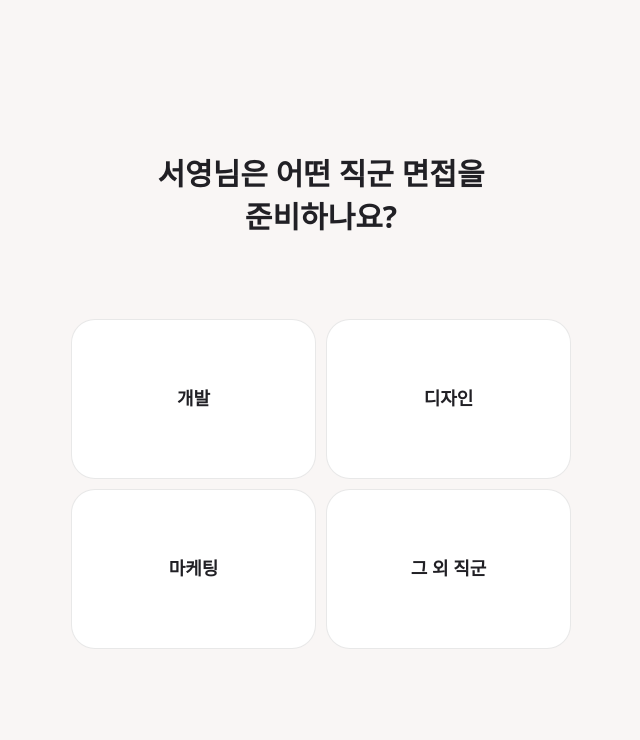
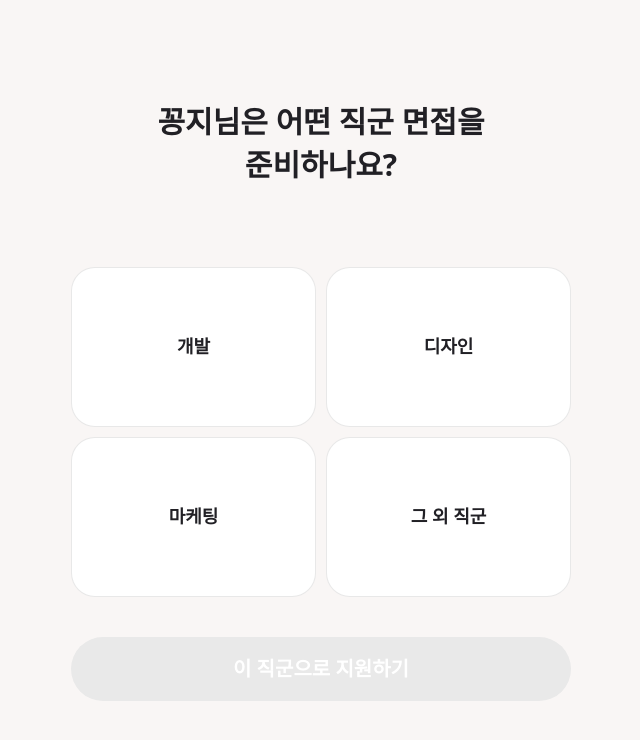
Before and after one commit to Nexters/Spurt, a Next.js app: page /selectJob in a window 1280 px wide. Shown: the top 740 px of the page, without its empty margins (319-959 px from the left). Built offline with nearby package versions, Linux system fonts and the light colour scheme.

Commit message:
로그인/직군 선택 화면 수정

```diff
--- a/components/pc/Keywords/Buttons/button-xl.tsx
+++ b/components/pc/Keywords/Buttons/button-xl.tsx
@@ -1,7 +1,13 @@
-const ButtonXl = ({ ...props }) => {
+interface ButtonXlProps extends React.ButtonHTMLAttributes<HTMLButtonElement> {
+  styles: string;
+}
+
+const ButtonXl = ({ styles, ...props }: ButtonXlProps) => {
   return (
     <button
-      className="h-16 w-[500px] bg-gray-700 text-white text-title5 rounded-full"
+      className={
+        "h-16 w-[500px] text-white text-heading1 rounded-[50px] " + styles
+      }
       {...props}
     ></button>
   );
--- a/components/pc/Keywords/Buttons/jobBtn.tsx
+++ b/components/pc/Keywords/Buttons/jobBtn.tsx
@@ -1,20 +1,16 @@
 interface JobBtnProps extends React.ButtonHTMLAttributes<HTMLButtonElement> {
-  index: number;
+  job?: boolean;
 }
 
-const JobBtn = ({ index, ...props }: JobBtnProps) => {
-  let styles =
-    "w-[245px] h-40 px-[59px] py-[69px] text-body1 flex justify-center items-center gap-[10px] bg-white rounded-3xl border border-gray_line hover:bg-main-100 hover:border-main_lines";
-
-  if (index % 2 == 0) {
-    styles += " mr-[10px]";
-  }
-
-  if (index < 2) {
-    styles += " mb-[10px]";
-  }
-
-  return <button className={styles} {...props}></button>;
+const JobBtn = ({ job, ...props }: JobBtnProps) => {
+  return (
+    <>
+      <button
+        className="w-[245px] h-40 px-[59px] py-[69px] text-body1 flex justify-center items-center gap-[10px] bg-white rounded-3xl border border-gray_line hover:bg-main-100 hover:border-main_lines"
+        {...props}
+      ></button>
+    </>
+  );
 };
 
 export default JobBtn;
--- a/pages/selectJob.tsx
+++ b/pages/selectJob.tsx
@@ -1,19 +1,35 @@
-import JobBtn from '@/components/pc/Keywords/Buttons/jobBtn';
+import ButtonXl from "@/components/pc/Keywords/Buttons/button-xl";
+import JobBtn from "@/components/pc/Keywords/Buttons/jobBtn";
+import { useState } from "react";
 
 const SelectJob = () => {
+  const jobValue = ["개발", "디자인", "마케팅", "그 외 직군"];
+  const [job, setJob] = useState(false);
+  const handleClick = () => {
+    setJob(true);
+    return;
+  };
   return (
     <div className="flex flex-col items-center justify-center h-screen">
       <div className="text-title1 text-center mb-[80px]">
-            <p>{'서영'}님은 어떤 직군 면접을</p>
+        <p>{"꽁지"}님은 어떤 직군 면접을</p>
         <p>준비하나요?</p>
       </div>
-         <div className="flex flex-row justify-center">
-            <JobBtn index={0}>개발</JobBtn>
-            <JobBtn index={1}>디자인</JobBtn>
+      <div className="flex-col gap-[10px] mb-[40px] grid grid-cols-2">
+        {jobValue.map((item) => {
+          return (
+            <JobBtn key={item} onClick={handleClick}>
+              {item}
+            </JobBtn>
+          );
+        })}
       </div>
-         <div className="flex flex-row justify-center">
-            <JobBtn index={2}>마케팅</JobBtn>
-            <JobBtn index={3}>그 외 직군</JobBtn>
+      <div>
+        {job ? (
+          <ButtonXl styles="bg-gray-700">이 직군으로 지원하기</ButtonXl>
+        ) : (
+          <ButtonXl styles="bg-gray-200">이 직군으로 지원하기</ButtonXl>
+        )}
       </div>
     </div>
   );
--- a/pages/signin.tsx
+++ b/pages/signin.tsx
@@ -1,17 +1,17 @@
-import LoginBtn from '@/components/pc/Keywords/login-btn';
-import { useSession } from 'next-auth/react';
-import Logo from '../img/Group 2609434.svg';
+import LoginBtn from "@/components/pc/Keywords/login-btn";
+import { useSession } from "next-auth/react";
+import Logo from "../img/Group 2609434.svg";
 
 export default function Signin() {
   const { status, data: session } = useSession();
 
-   const isLogin = !!session && status === 'authenticated';
-   const token = isLogin ? session.access_token : '';
+  const isLogin = !!session && status === "authenticated";
+  const token = isLogin ? session.access_token : "";
 
   return (
     <div className="flex flex-col items-center justify-center h-screen">
       <Logo />
-         <div className="mt-[50px] mb-[100px] text-title1 text-center">
+      <div className="mt-[50px] mb-[100px] text-title2 text-gray-700 text-center">
         <p>마지막 관문, 면접까지</p>
 
         <p>차근차근 스퍼트와 함께 준비해요</p>
--- a/tailwind.config.js
+++ b/tailwind.config.js
@@ -9,7 +9,8 @@ module.exports = {
     extend: {
       backgroundImage: {
         'gradient-radial': 'radial-gradient(var(--tw-gradient-stops))',
-            'gradient-conic': 'conic-gradient(from 180deg at 50% 50%, var(--tw-gradient-stops))',
+        'gradient-conic':
+          'conic-gradient(from 180deg at 50% 50%, var(--tw-gradient-stops))',
       },
       fontSize: {
         title1: [
```
Lines whose indentation alone changed are shown as unchanged.
